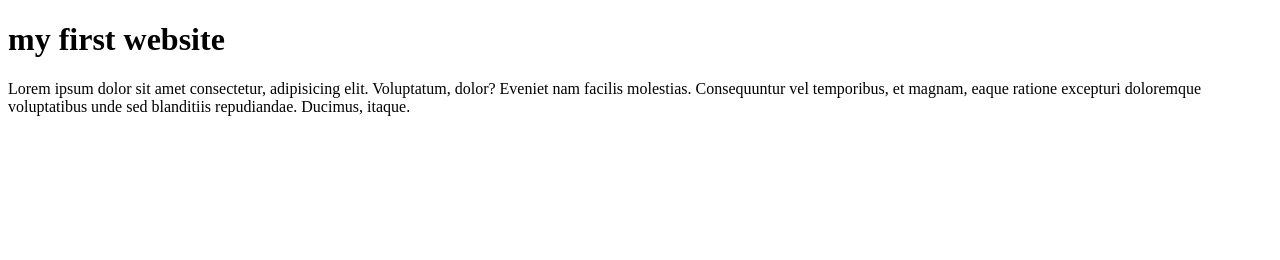
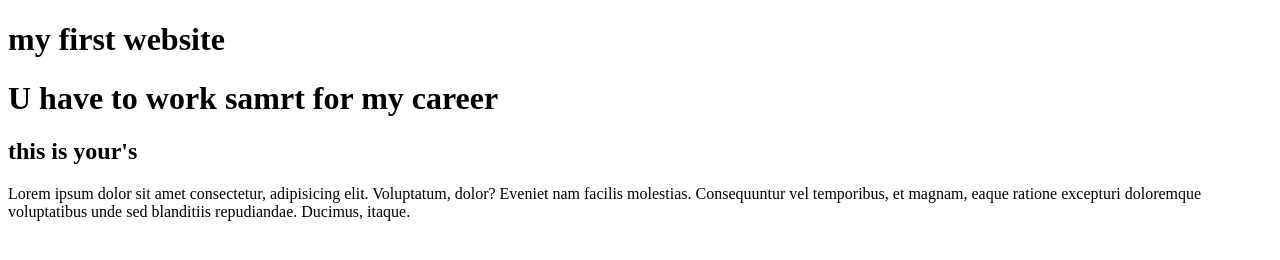
Before and after one commit to prodesignmax18/My-first-website, a plain HTML site: page index.html in a window 1280 px wide. Drawn offline with Linux system fonts and the light colour scheme.

Commit message:
some changes

```diff
--- a/index.html
+++ b/index.html
@@ -8,6 +8,8 @@
 </head>
 <body>
     <h1>my first website</h1>
+    <h1>U have to work samrt for my career</h1>
+    <h2>this is your's</h2>
     <P>Lorem ipsum dolor sit amet consectetur, adipisicing elit. Voluptatum, dolor? Eveniet nam facilis molestias. Consequuntur vel temporibus, et magnam, eaque ratione excepturi doloremque voluptatibus unde sed blanditiis repudiandae. Ducimus, itaque.</P>
 </body>
 </html>
```
